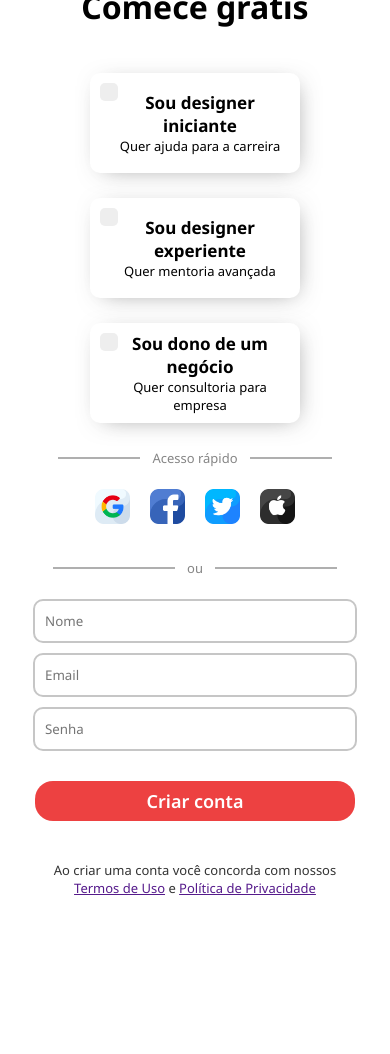
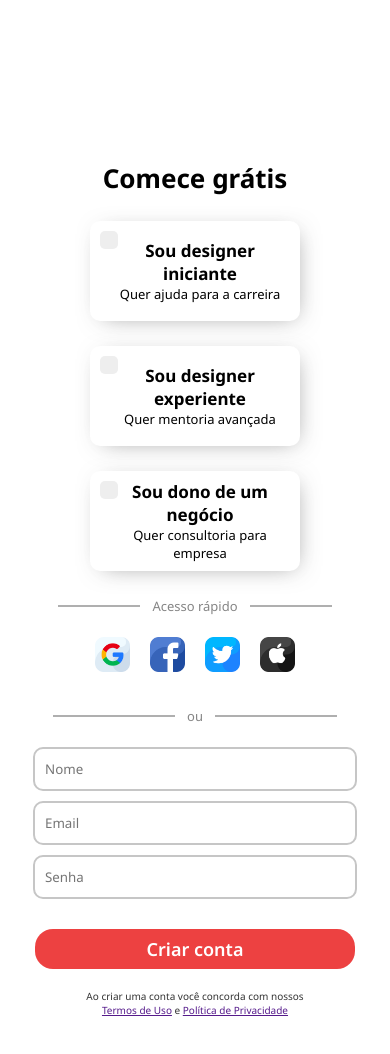
Before and after one commit to Sarinha09/Tela-de-cadastro, a plain HTML site: page index.html in a window 390 px wide. Before the commit the page ends 897 px from the top, so only its background shows below. Drawn offline with Linux system fonts and the light colour scheme.

Commit message:
Update style.css

```diff
--- a/style.css
+++ b/style.css
@@ -147,7 +147,9 @@ hr{
 
 @media only screen and (max-width: 600px){
     main{
-        width: 80vw;}
+        width: 80vw;
+        height: 135vh;
+        }
     .container-opcoes{
         height: 200px;
     }
@@ -194,6 +196,16 @@ hr{
 .container-icons{
     margin-bottom: 0px;
 }
+.container-login > p{
+    font-size: 10px;
+    color: rgb(51, 51, 51);
+    margin-top: 10px;
+
+}
+#titulo-c{
+    margin-bottom: 25px;
+    font-size: 26px;
+}
 
 }
 
```
